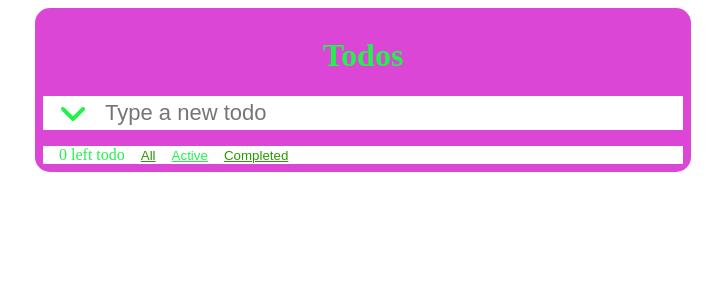
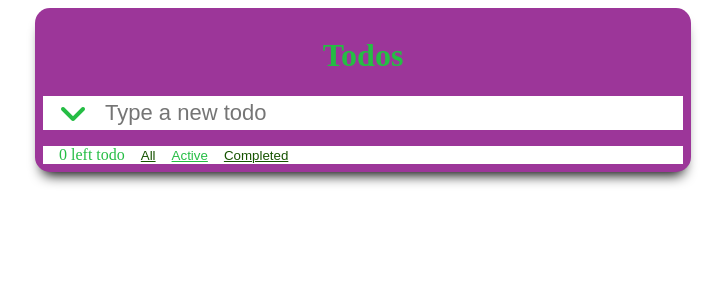
Before and after one commit to fabver82/intro-react, a React (Create React App) app: page / in a window 1280 px wide. Shown: the top 300 px of the page, without its empty margins (277-1002 px from the left). Built offline with nearby package versions, Linux system fonts and the light colour scheme.

Commit message:
modify colors variables

```diff
--- a/src/sass/_variables.scss
+++ b/src/sass/_variables.scss
@@ -1,4 +1,4 @@
-$mainColor:#21f34b;
-$mainColorDesat:rgb(41, 153, 0);
-$appBackColor:rgb(220, 70, 215);
+$mainColor:#25bd44;
+$mainColorDesat:rgb(22, 83, 0);
+$appBackColor:rgb(156, 54, 153);
 $listBackColor:white;
--- a/src/sass/style.scss
+++ b/src/sass/style.scss
@@ -9,6 +9,8 @@
     border-radius:15px;
     margin:auto;
     padding:0.5rem;
+    -webkit-box-shadow: 0px 10px 13px -7px #000000, 5px 5px 15px 5px rgba(0,0,0,0);
+    box-shadow: 0px 10px 13px -7px #000000, 5px 5px 15px 5px rgba(0,0,0,0);
     &__header{
         text-align: center;
     }
@@ -36,6 +38,7 @@
     box-sizing:content-box;
     width:100%;
     font-size:22px;
+    color:$mainColor;
 }
 .todoForm > input:focus{
     outline: none !important;
```
